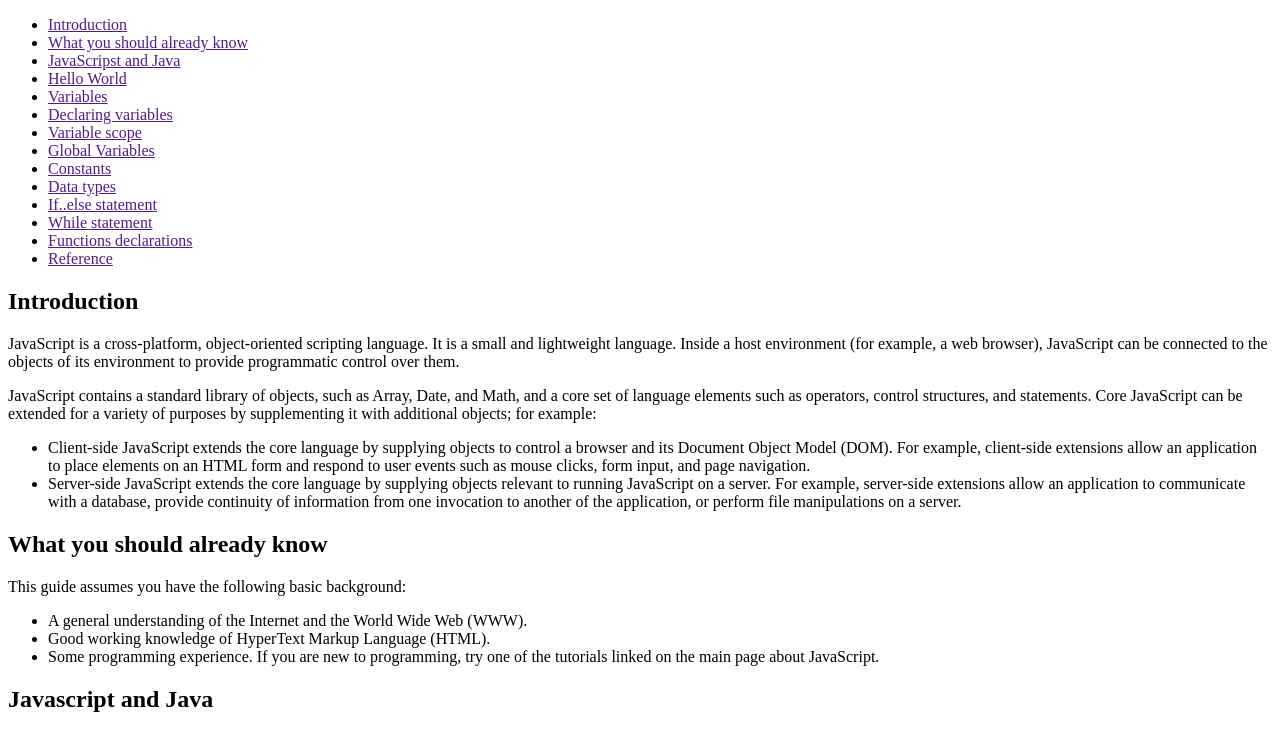
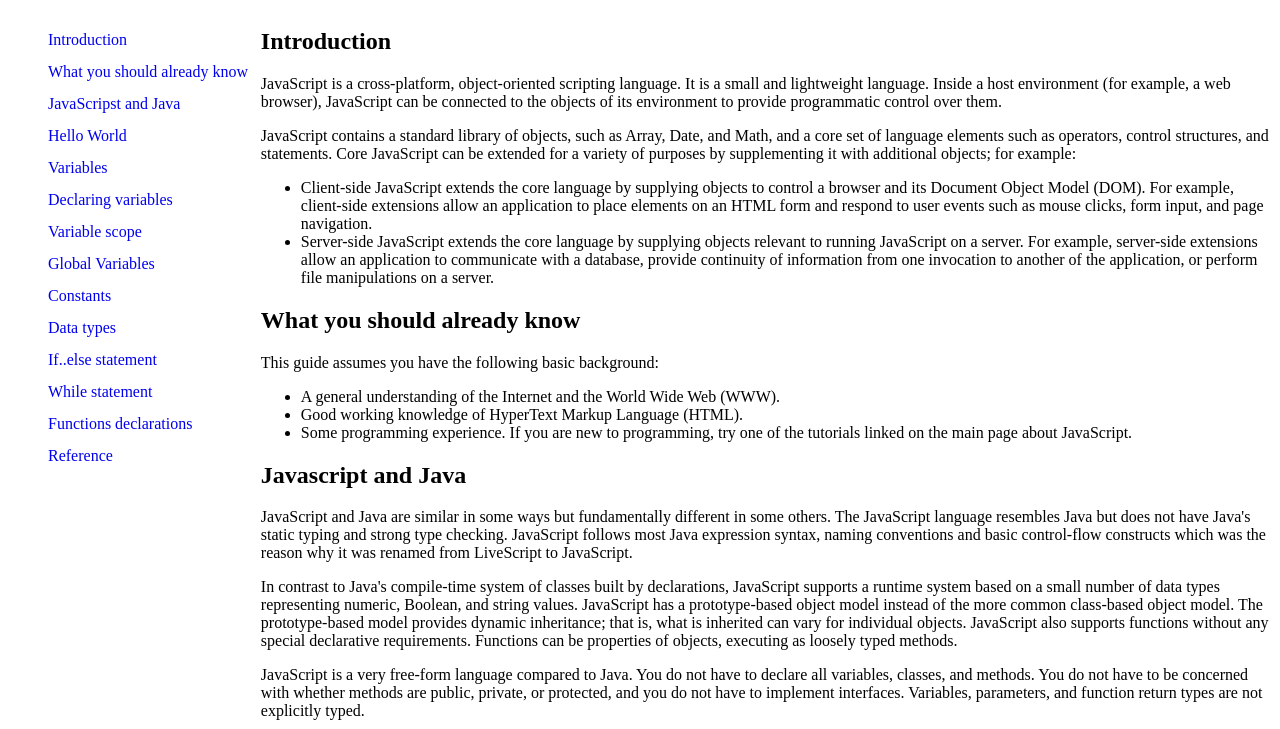
Before and after one commit to nmelgar/technical_documentation_page, a plain HTML site: page index.html in a window 1280 px wide. Shown: the top 729 px of the page. Drawn offline with Linux system fonts and the light colour scheme.

Commit message:
19-04-09:11--sidebar, main content and links working

```diff
--- a/index.html
+++ b/index.html
@@ -20,20 +20,20 @@
         <div>
         </div>
         <ul id="nav-ul">
-          <li class="nav-link"><a href="">Introduction</a></li>
-          <li class="nav-link"><a href="">What you should already know</a></li>
-          <li class="nav-link"><a href="">JavaScripst and Java</a></li>
-          <li class="nav-link"><a href="">Hello World</a></li>
-          <li class="nav-link"><a href="">Variables</a></li>
-          <li class="nav-link"><a href="">Declaring variables</a></li>
-          <li class="nav-link"><a href="">Variable scope</a></li>
-          <li class="nav-link"><a href="">Global Variables</a></li>
-          <li class="nav-link"><a href="">Constants</a></li>
-          <li class="nav-link"><a href="">Data types</a></li>
-          <li class="nav-link"><a href="">If..else statement</a></li>
-          <li class="nav-link"><a href="">While statement</a></li>
-          <li class="nav-link"><a href="">Functions declarations</a></li>
-          <li class="nav-link"><a href="">Reference</a></li>
+          <li class="nav-link"><a href="#introduction">Introduction</a></li>
+          <li class="nav-link"><a href="#should-know">What you should already know</a></li>
+          <li class="nav-link"><a href="#js-and-java">JavaScripst and Java</a></li>
+          <li class="nav-link"><a href="#hello-world">Hello World</a></li>
+          <li class="nav-link"><a href="#variables">Variables</a></li>
+          <li class="nav-link"><a href="#declaring-variables">Declaring variables</a></li>
+          <li class="nav-link"><a href="#variable-scope">Variable scope</a></li>
+          <li class="nav-link"><a href="#global-variables">Global Variables</a></li>
+          <li class="nav-link"><a href="#constants">Constants</a></li>
+          <li class="nav-link"><a href="#data-types">Data types</a></li>
+          <li class="nav-link"><a href="#if-else">If..else statement</a></li>
+          <li class="nav-link"><a href="#while-statement">While statement</a></li>
+          <li class="nav-link"><a href="#function-declarations">Functions declarations</a></li>
+          <li class="nav-link"><a href="#reference">Reference</a></li>
         </ul>
       </nav>
     </header>
--- a/styles.css
+++ b/styles.css
@@ -29,20 +29,33 @@ font-family: 'Rochester', cursive;
 }
 
 /*--------->General Styles<-----------*/
-body {
-  background-color:;
-  font-family:;
+#container {
+  max-width: 100%;
+  display: grid;
+  grid-template-columns: 20% 80%;
+
 }
 
 
-h1 {
-  }
+/*--------->HEADER<-----------*/
+#nav-bar{
+  /*Make the nav-bar dont move when scrolling*/
+  position: fixed;
+}
 
-p {}
+#nav-bar ul li{
+  list-style: none;
+  line-height: 2em;
+}
 
-/*--------->HEADER<-----------*/
+#nav-bar ul li a{
+  text-decoration: none;
+}
+/*--------->Main<-----------*/
+main{
 
-/*--------->Main<-----------*/
+}
+
 
 /*--------->Media Queries<-----------*/
 @media (max-width: 768px) {
```
